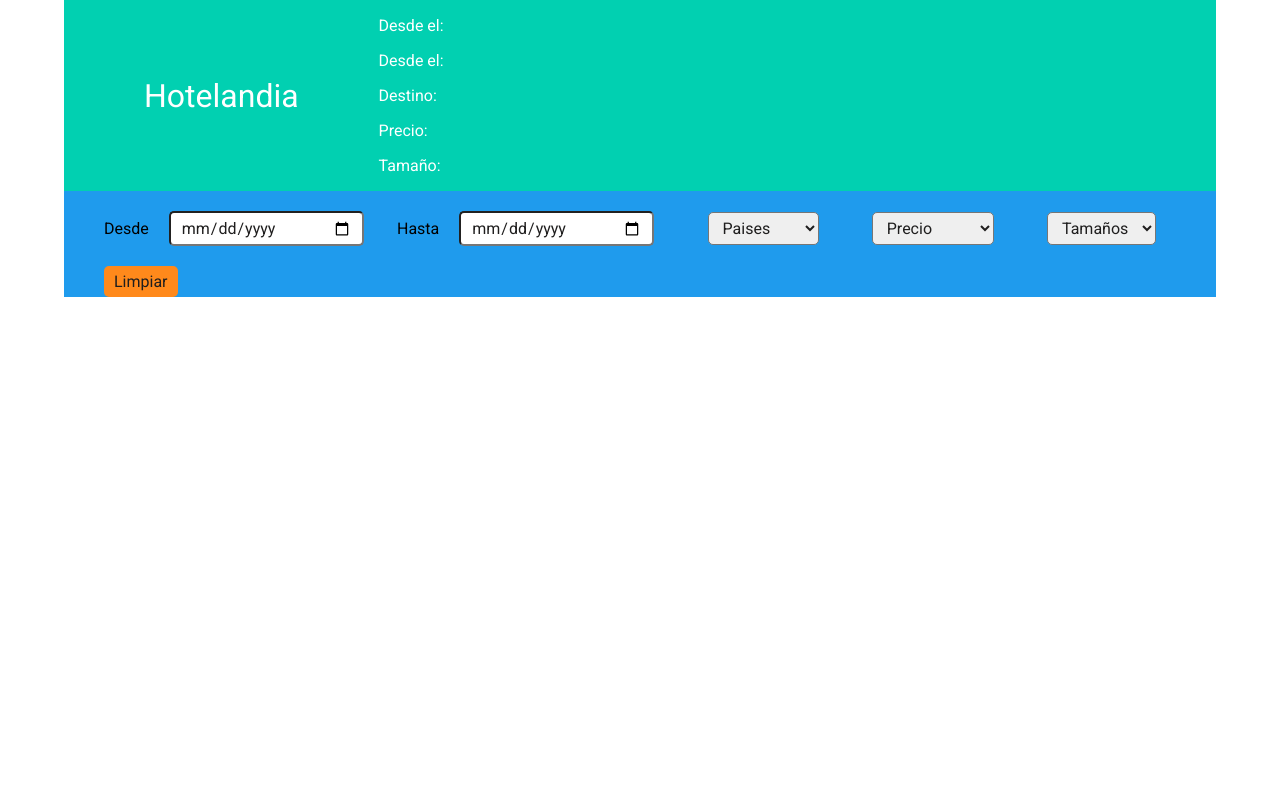
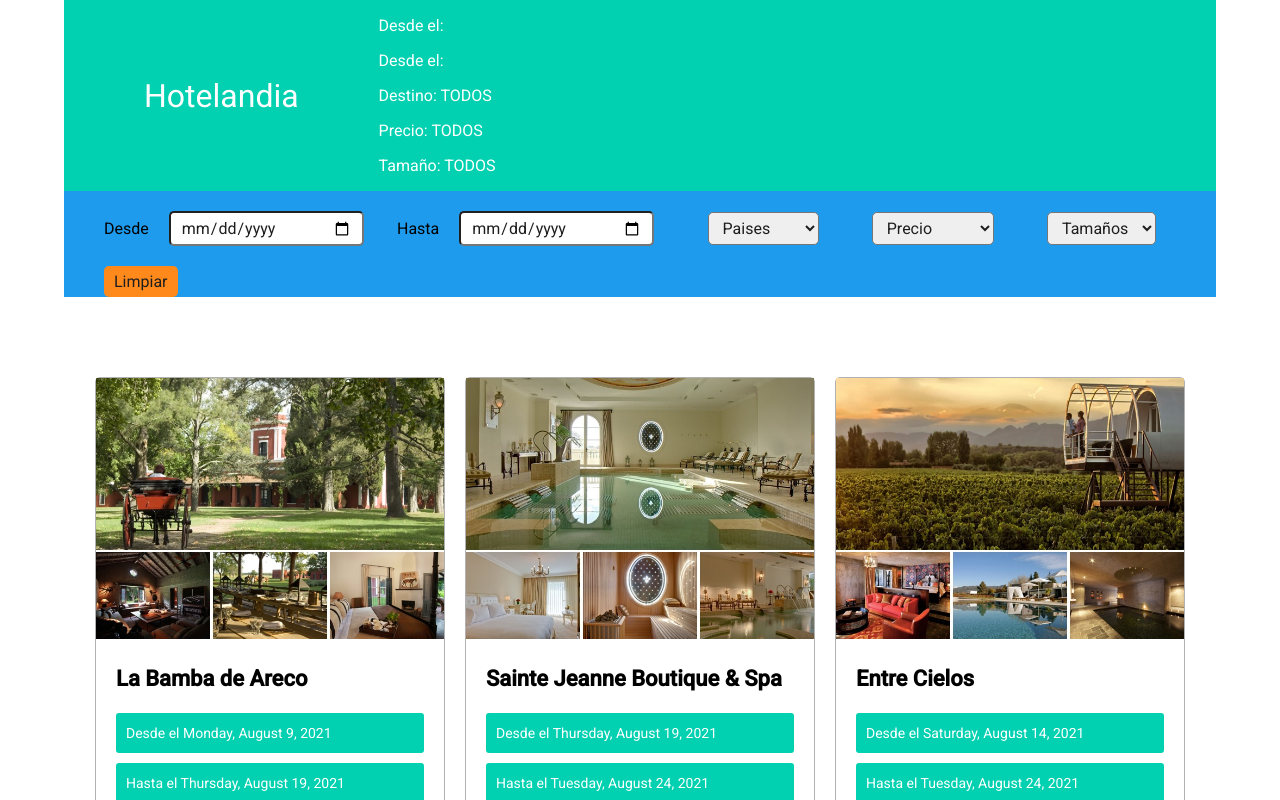
Before and after one commit to marioconti/reserva-hoteles-Mario-Conti, a React (Create React App) app: page / in a window 1280 px wide. Shown: the top 800 px of the page. Built offline with nearby package versions, Linux system fonts and the light colour scheme.

Commit message:
se agrega filtro por precia, falta cambiar numeros en el header. se cambia metodo de fechas para que exprese nombres

```diff
--- a/src/App.jsx
+++ b/src/App.jsx
@@ -2,13 +2,10 @@ import { React } from "react";
 import "./App.css";
 import { Container } from "./recursos/container/Container";
 function App() {
-  // const [country, setCountry] = useState("");
-
   return (
     <div className="App">
       <Container />
     </div>
   );
 }
-
 export default App;
--- a/src/recursos/Filtros/Filtros.jsx
+++ b/src/recursos/Filtros/Filtros.jsx
@@ -10,6 +10,7 @@ import "./Filtros.css";
 
 // Componente de los Filtros
 export const Filtros = (props) => {
+
   return (
     <div className="contenedor-filtros">
       <div className="filtroDesde">
--- a/src/recursos/Filtros/Resultados.jsx
+++ b/src/recursos/Filtros/Resultados.jsx
@@ -94,10 +94,10 @@ export const FiltroPrecio = (props) => {
         id=""
       >
         <option value="Todos">Precio</option>
-        <option value="economico">Económico</option>
-        <option value="confort">Confort</option>
-        <option value="lujos">Lujos</option>
-        <option value="magnifico">Magnífico</option>
+        <option value="1">Económico</option>
+        <option value="2">Confort</option>
+        <option value="3">Lujos</option>
+        <option value="4">Magnífico</option>
       </select>
     </div>
   );
--- a/src/recursos/HotelInfo/HotelInfo.jsx
+++ b/src/recursos/HotelInfo/HotelInfo.jsx
@@ -4,10 +4,46 @@ import "./HotelInfo.css";
 
 // Esta función es la que realiza la instanciación dinámica de las card con HotelInfo
 // Componente
-
-export function Renderizado (props) {
-  const lista = hotelsData.map((e) => {
-    if (e.country === props.country) {
+// Renderizado filtro por pais
+// export function Renderizado(props) {
+//   const listaPorPais = hotelsData.map((e) => {
+//     if (e.country === props.country) {
+//       return (
+//         <HotelInfo
+//           name={e.name}
+//           photo={e.photo}
+//           description={e.description}
+//           desde={e.availabilityFrom}
+//           hasta={e.availabilityTo}
+//           city={e.city}
+//           country={e.country}
+//           rooms={e.rooms}
+//           price={e.price}
+//         />
+//       );
+//     } else if (props.country === "Todos") {
+//       return (
+//         <HotelInfo
+//           name={e.name}
+//           photo={e.photo}
+//           description={e.description}
+//           desde={e.availabilityFrom}
+//           hasta={e.availabilityTo}
+//           city={e.city}
+//           country={e.country}
+//           rooms={e.rooms}
+//           price={e.price}
+//         />
+//       );
+//     }
+//   });
+//   return <div className="contenedor-section-hotel">{listaPorPais}</div>;
+// }
+// ===========================================================
+// Renderizado filtro por precio
+export function Renderizado(props) {
+  const listaPorPrecio = hotelsData.map((e) => {
+    if (e.price == props.price) {
       return (
         <HotelInfo
           name={e.name}
@@ -21,7 +57,7 @@ export function Renderizado (props) {
           price={e.price}
         />
       );
-    } else if (props.country === "Todos") {
+    } else if (props.price === "Todos") {
       return (
         <HotelInfo
           name={e.name}
@@ -37,8 +73,9 @@ export function Renderizado (props) {
       );
     }
   });
-  return <div className="contenedor-section-hotel">{lista}</div>;
+  return <div className="contenedor-section-hotel">{listaPorPrecio}</div>;
 }
+
 // ===========================================================
 
 // filtrar los hoteles por un pais
@@ -54,20 +91,28 @@ export function Renderizado (props) {
 
 // Esta función es la card genérica que tiene el html y recibirá por props la info de los hoteles
 export const HotelInfo = (props) => {
-  let fechaDesdeUnix = props.desde;
-  // Desde
-  let diaDesde = new Date(fechaDesdeUnix).getDate();
-  let nombreDiaDesde = new Date(fechaDesdeUnix).getDay();
-  let nombreMesDesde = new Date(fechaDesdeUnix).getMonth();
-  let nombreAñoDesde = new Date(fechaDesdeUnix).getFullYear();
-  // ===========================================================
-  // Hasta
-  let fechaHastaUnix = props.hasta;
-  let diaHasta = new Date(fechaHastaUnix).getDate();
-  let nombreDiaHasta = new Date(fechaHastaUnix).getDay();
-  let nombreMesHasta = new Date(fechaHastaUnix).getMonth();
-  let nombreAñoHasta = new Date(fechaHastaUnix).getFullYear();
-  // ===========================================================
+  // let fechaDesdeUnix = props.desde;
+  const fechaDesde = () => {
+    let date = new Date(props.desde);
+    const options = {
+      weekday: "long",
+      year: "numeric",
+      month: "long",
+      day: "numeric",
+    };
+    return `Desde el ${date.toLocaleDateString(undefined, options)}`;
+  };
+
+  const fechaHasta = () => {
+    let date = new Date(props.hasta);
+    const options = {
+      weekday: "long",
+      year: "numeric",
+      month: "long",
+      day: "numeric",
+    };
+    return `Hasta el ${date.toLocaleDateString(undefined, options)}`;
+  };
 
   // esta funcion devuelve los signos $$$
   function mostrarPrice() {
@@ -80,54 +125,6 @@ export const HotelInfo = (props) => {
   }
   // ===========================================================
 
-  // esta función genérica recupera el valor del numero del día por un lado, y mes por otro y devuelve el nombre
-  const nombreDia = (e) => {
-    if (e === 0) {
-      return "Domingo";
-    } else if (e === 1) {
-      return "Lunes";
-    } else if (e === 2) {
-      return "Martes";
-    } else if (e === 3) {
-      return "Miércoles";
-    } else if (e === 4) {
-      return "Jueves";
-    } else if (e === 5) {
-      return "Viernes";
-    } else if (e === 6) {
-      return "Sábado";
-    }
-  };
-  // ===========================================================
-  const nombreMes = (e) => {
-    if (e === 0) {
-      return "Enero";
-    } else if (e === 1) {
-      return "Febrero";
-    } else if (e === 2) {
-      return "Marzo";
-    } else if (e === 3) {
-      return "Abril";
-    } else if (e === 4) {
-      return "Mayo";
-    } else if (e === 5) {
-      return "Junio";
-    } else if (e === 6) {
-      return "Julio";
-    } else if (e === 7) {
-      return "Agosto";
-    } else if (e === 8) {
-      return "Septiembre";
-    } else if (e === 9) {
-      return "Octubre";
-    } else if (e === 10) {
-      return "Noviembre";
-    } else if (e === 11) {
-      return "Diciembre";
-    }
-  };
-  // ===========================================================
-
   // Aquí se hace el return, lo que devuelve nuestra fx. El HTML de la card
   return (
     <div className="contenedor-HotelInfo">
@@ -135,14 +132,8 @@ export const HotelInfo = (props) => {
 
       <div className="info-general">
         <p className="name">{props.name}</p>
-        <div className="info-fechas">
-          Desde el {nombreDia(nombreDiaDesde)}, {diaDesde} de{" "}
-          {nombreMes(nombreMesDesde)} de {nombreAñoDesde}
-        </div>
-        <div className="info-fechas">
-          Hasta el {nombreDia(nombreDiaHasta)}, {diaHasta} de{" "}
-          {nombreMes(nombreMesHasta)} de {nombreAñoHasta}
-        </div>
+        <div className="info-fechas"> {fechaDesde()}</div>
+        <div className="info-fechas"> {fechaHasta()}</div>
         <p className="info">{props.description}</p>
       </div>
       <div className="rectangulos">
--- a/src/recursos/container/Container.jsx
+++ b/src/recursos/container/Container.jsx
@@ -6,11 +6,11 @@ import { Filtros } from "../Filtros/Filtros";
 
 export function Container() {
   // Declaración de estados globales
-  const [country, setCountry] = useState("");
+  const [country, setCountry] = useState("Todos");
   const [fechaDesde, setFechaDesde] = useState("");
   const [fechaHasta, setFechaHasta] = useState("");
-  const [price, setPrice] = useState("");
-  const [tamanio, setTamanio] = useState("");
+  const [price, setPrice] = useState("Todos");
+  const [tamanio, setTamanio] = useState("Todos");
   /* =========================================================== */
   return (
     <div className="App">
```
Also changed, not shown: 1 other file (tests, documents, lock files or other folders).
